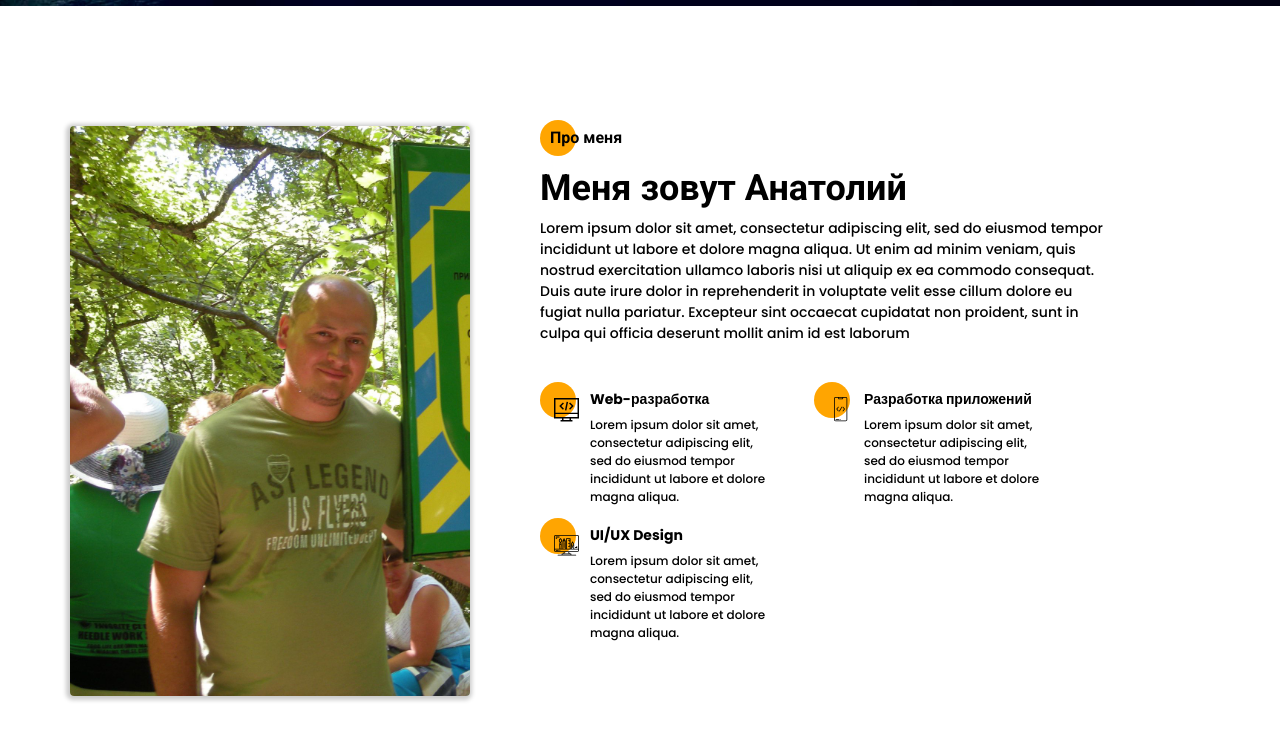
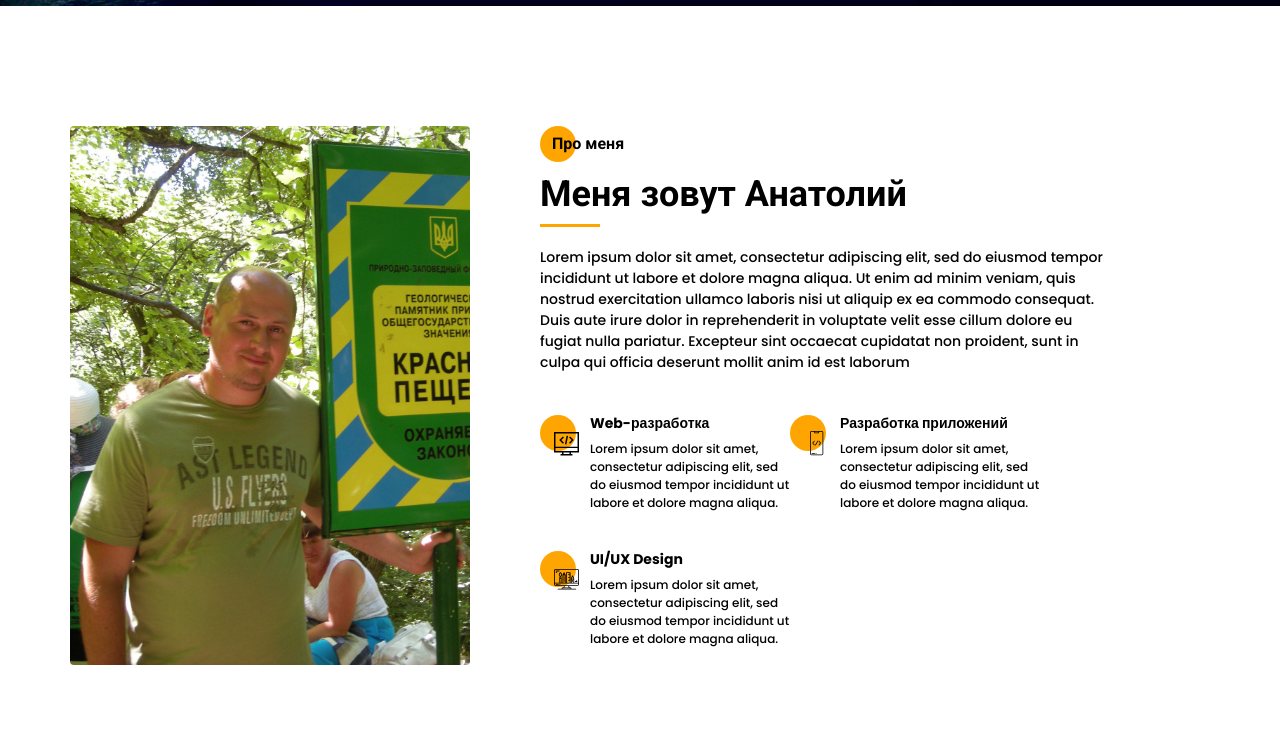
Before and after one commit to AnatoliiMikhov/portfolio, a website: page src/index.html in a window 1280 px wide. Shown: the part 794-1534 px from the top of the page. Drawn offline with nearby package versions, Linux system fonts and the light colour scheme; files that its build step writes are made by us from their sources; files whose address does not match are found by name.

Commit message:
about section refactoring

```diff
--- a/src/index.html
+++ b/src/index.html
@@ -276,6 +276,9 @@
 					<div class="about__content">
 						<h2 class="title title__section about__title">Про меня</h2>
 						<div class="title about__subtitle">Меня зовут Анатолий</div>
+
+						<div class="divider about__divider"></div>
+
 						<div class="about__text">Lorem ipsum dolor sit amet, consectetur adipiscing elit, sed do eiusmod tempor
 							incididunt ut labore et dolore magna
 							aliqua. Ut enim ad minim veniam, quis nostrud exercitation ullamco laboris nisi ut aliquip ex ea commodo
--- a/src/sass/blocks/_about.scss
+++ b/src/sass/blocks/_about.scss
@@ -4,23 +4,31 @@
 	&-grid {
 		display: grid;
 		grid-template-columns: 400px 570px;
-		grid-template-rows: 243px 317px;
-		gap: 10px 70px;
+		grid-template-rows: repeat(2, minmax(247px, auto));
+		gap: 40px 70px;
 	}
 
 	&__img {
-		display: block;
-		width: 100%;
-		height: 100%;
 		grid-row: 1 / span 2;
-		background: url('../img/my_photo.jpg') 0 / cover no-repeat;
+		background: url('../img/my_photo.jpg') 20% 50%/cover no-repeat;
 		border-radius: 4px;
-		box-shadow: -1px 1px 4px 3px #ccc
+	}
+
+	&__content {
+		padding-top: 6px;
+	}
+
+	&__title {
+		padding-left: 12px;
 	}
 
 	&__subtitle {
 		font-size: 36px;
 		line-height: 60px;
+	}
+
+	&__divider {
+		margin: 0 0 20px;
 	}
 
 	&__text {
@@ -34,10 +42,10 @@
 	&-subgrid {
 		display: grid;
 		grid-template-columns: repeat(2, 200px);
-		grid-template-rows: repeat(2, 116px);
+		grid-template-rows: repeat(2, minmax(116px, auto));
 		grid-auto-rows: auto;
-		gap: 20px 74px;
-		margin: 10px 0 0 50px;
+		gap: 20px 50px;
+		margin-left: 50px;
 
 		&__title {
 			position: relative;
@@ -47,13 +55,14 @@
 			@include before-round;
 
 			&:before {
+				top: 20px;
 				left: -50px;
 			}
 
 			&::after {
 				position: absolute;
 				content: '';
-				top: 8px;
+				top: 18px;
 				left: -36px;
 				display: block;
 				width: 25px;
@@ -86,7 +95,6 @@
 			line-height: 18px;
 			color: $text-color;
 			margin-top: 6px;
-			padding-right: 20px;
 		}
 	}
 }
--- /dev/null
+++ b/src/sass/blocks/_divider.scss
@@ -0,0 +1,6 @@
+.divider{
+	width: 60px;
+	height: 3px;
+	background: $main-color;
+	margin: 25px auto 0;
+}
--- a/src/sass/style.scss
+++ b/src/sass/style.scss
@@ -21,6 +21,7 @@
     margin: 0 auto;
 }
 
+@import 'blocks/divider';
 @import 'blocks/socialpanel';
 @import 'blocks/title';
 @import 'blocks/button';
```
